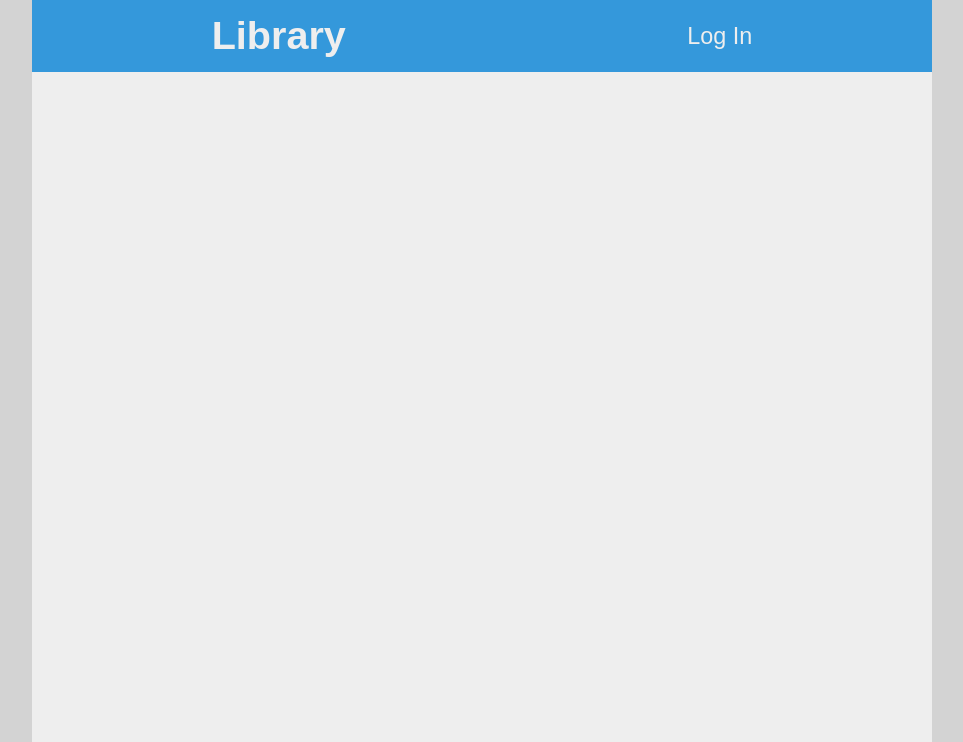
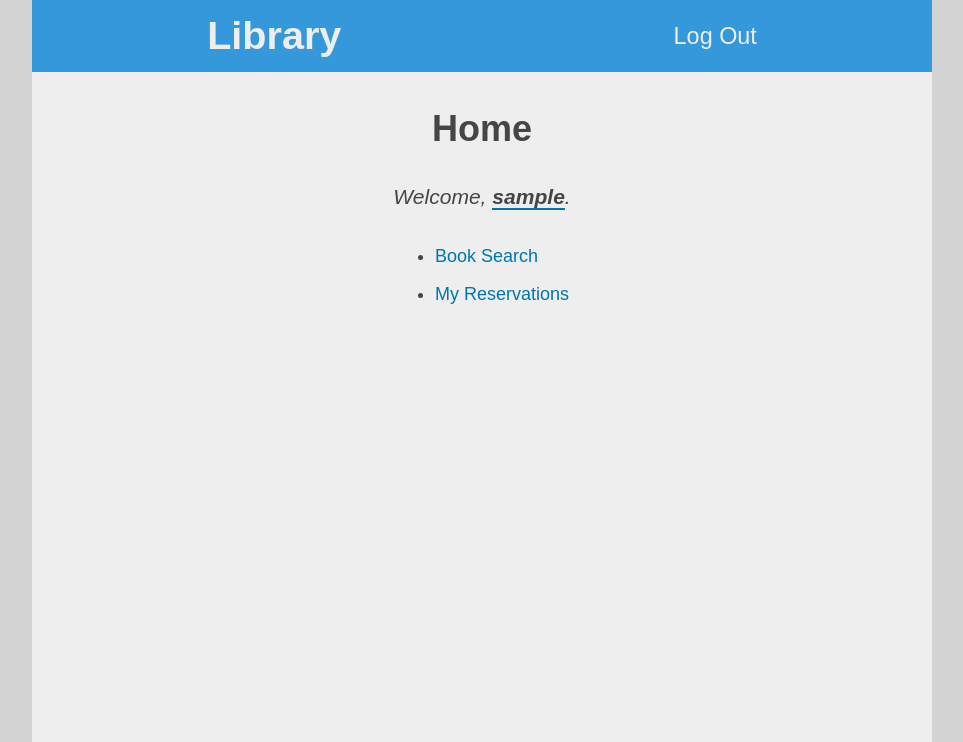
Before and after one commit to ArcaneIRE/Web-Development-2-Project, a PHP site: page / in a window 1280 px wide. Shown: the top 742 px of the page, without its empty margins (158-1121 px from the left). Run offline with PHP 8.4, Linux system fonts and the light colour scheme; the visitor is signed in with stand-in values (Sample User, id 1).

Commit message:
Add welcome and nav links

```diff
--- a/index.php
+++ b/index.php
@@ -1,4 +1,6 @@
 <?php
+    session_start();
+
     $root = $_SERVER['DOCUMENT_ROOT'] . '/web-dev-project';
 ?>
 <!DOCTYPE html>
@@ -15,6 +17,19 @@
     ?>
 
     <main>
+        <h2>Home</h2>
+        <?php require_once $root . '/model/database_connect.php';
+            if (isset($_SESSION['username'])) {
+                echo '<h3 class="welcome">Welcome, <strong>' . $_SESSION["username"] . '</strong>.</h3>';
+            }
+        ?>
+        <nav class="main-menu">
+            <ul>
+                <?php if (isset($_SESSION['username'])) { echo '<li><a href="/web-dev-project/view/search.php">Book Search</a></li>'; } ?>
+                <?php if (isset($_SESSION['username'])) { echo '<li><a href="/web-dev-project/view/reservations.php">My Reservations</a></li>'; } ?>
+                <?php if (!isset($_SESSION['username'])) { echo '<li><a href="/web-dev-project/view/register.php">Register an Account</a></li>'; } ?>
+            </ul>
+        </nav>
     </main>
 
     <?php
--- a/view/css/index.css
+++ b/view/css/index.css
@@ -1 +1,35 @@
 @import url(/web-dev-project/view/css/base.css);
+
+main {
+  display: flex;
+  flex-direction: column;
+  align-items: center;
+}
+
+h2 {
+  font-size: 2rem;
+  margin: 2rem 0 2rem;
+}
+
+.welcome {
+  margin: 0 0 2rem;
+  font-weight: normal;
+  font-style: italic;
+}
+
+.welcome strong {
+  box-sizing: border-box;
+  border-bottom: 2px solid #0077aa;;
+}
+
+.main-menu {
+  margin: 0;
+}
+
+.main-menu ul {
+  display: flex;
+  flex-direction: column;
+  align-items: flex-start;
+  gap: 1rem;
+  margin: 0;
+}
```
